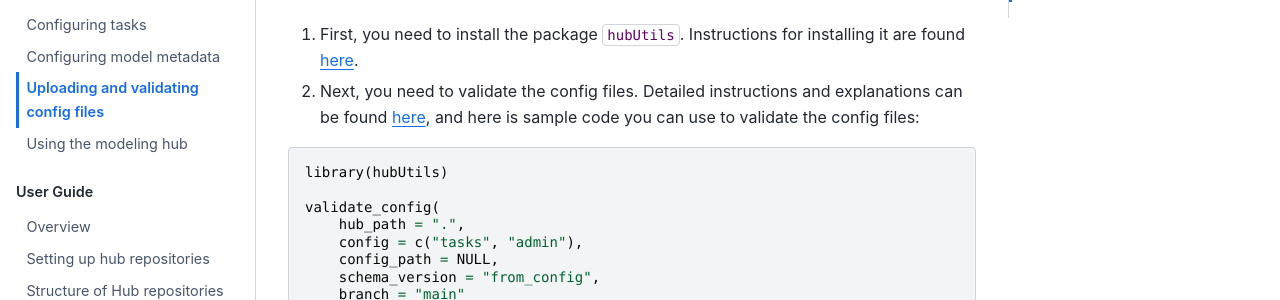
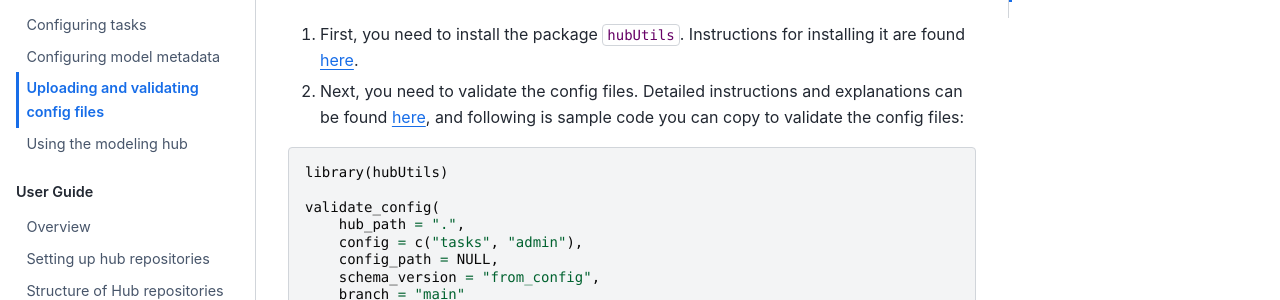
Before and after one commit to hubverse-org/hubDocs, a Sphinx documentation site: the page built from docs/source/quickstart-hub-admin/uploading-validating.md, in a window 1280 px wide and 900 px high, scrolled down 803 px. Shown: the part 153-453 px from the top of the window. Built offline with Sphinx 7.4.7 and the Sphinx Book theme 1.1.4, drawn with Linux system fonts in a browser that asks for light colours; pages that are not in the unit, such as notebooks, are missing from menus.

Commit message:
Clarify language used for validation

````diff
--- a/docs/source/quickstart-hub-admin/uploading-validating.md
+++ b/docs/source/quickstart-hub-admin/uploading-validating.md
@@ -15,7 +15,7 @@
 Now you should validate the config files, to be sure they are properly functional. You can use the `validate_config` function from [`hubUtils`](https://infectious-disease-modeling-hubs.github.io/hubUtils/index.html) to check whether Hub config files are valid. The steps are as follows:
 
 1. First, you need to install the package `hubUtils`. Instructions for installing it are found [here](https://github.com/Infectious-Disease-Modeling-Hubs/hubUtils#installation).
-2. Next, you need to validate the config files. Detailed instructions and explanations can be found [here](https://infectious-disease-modeling-hubs.github.io/hubUtils/articles/hub-setup.html#validate-config-files), and here is sample code you can use to validate the config files:
+2. Next, you need to validate the config files. Detailed instructions and explanations can be found [here](https://infectious-disease-modeling-hubs.github.io/hubUtils/articles/hub-setup.html#validate-config-files), and following is sample code you can copy to validate the config files:
 ```
 library(hubUtils)
 
````
